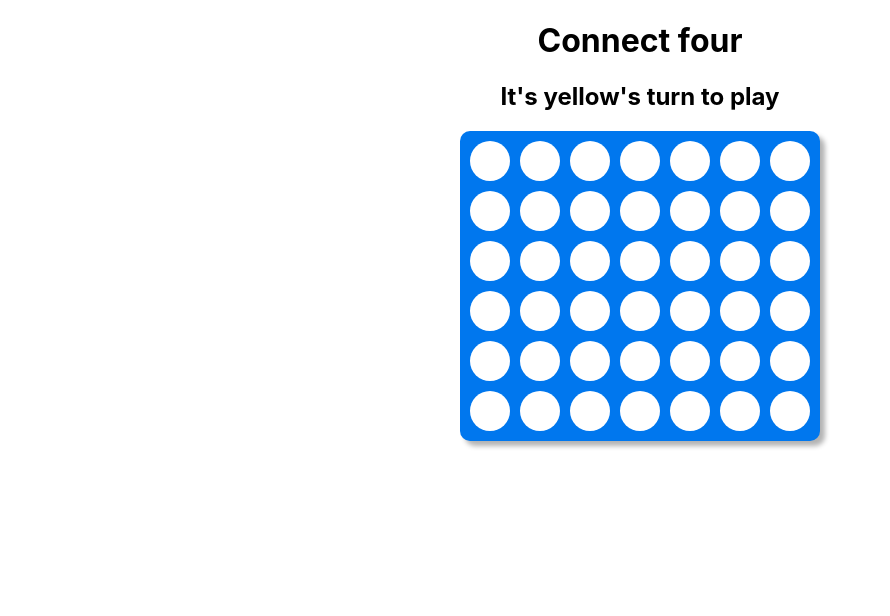
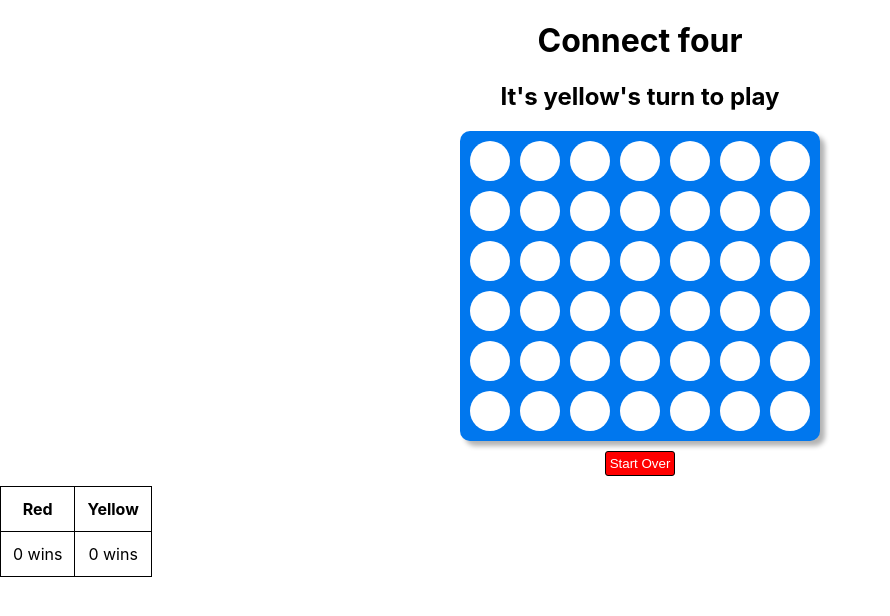
Before and after one commit to weirong-duke/connect4, a React (Create React App) app: page / in a window 1280 px wide. Shown: the top 616 px of the page, without its empty margins (0-890 px from the left). Built offline with nearby package versions, Linux system fonts and the light colour scheme.

Commit message:
Task 1 and task 2 for connect4

```diff
--- a/src/App.css
+++ b/src/App.css
@@ -14,6 +14,38 @@
   flex-direction: column;
   padding: 5px;
   box-shadow: 5px 5px 5px rgba(0, 0, 0, 0.3);
+}
+
+.Game-Board__button {
+  background-color: red;
+  border: 1px solid black;
+  border-radius: 3px;
+  color: white;
+  margin: 10px;
+  padding: 4px;
+}
+
+.Game-Board__button.winner {
+  background-color: green;
+}
+
+.Game-board__table {
+  display: flex;
+  flex-direction: row;
+  justify-content: center;
+  width: 100%;
+}
+
+.Game-Board__results {
+  border-collapse: collapse;
+}
+.Game-Board__results td {
+  border: 1px solid black;
+  padding: 12px;
+}
+
+.Game-Board__results thead td {
+  font-weight: bold;
 }
 
 .Game-Row {
--- a/src/App.tsx
+++ b/src/App.tsx
@@ -6,7 +6,7 @@ const App: React.FC = () => {
   return (
     <div className="App">
       <h1>Connect four</h1>
-      <Board />
+  <Board />
     </div>
   );
 };
--- /dev/null
+++ b/src/actions/reset.ts
@@ -0,0 +1,9 @@
+
+export interface ResetBoardAction {
+  type: "RESET_BOARD"
+}
+export function resetBoard(): ResetBoardAction {
+  return {
+    type: "RESET_BOARD"
+  };
+}
--- a/src/components/Board.tsx
+++ b/src/components/Board.tsx
@@ -1,10 +1,11 @@
-import React from "react";
+import React, {FC, useEffect, useState} from "react";
 import cn from "classnames";
-import { connect } from "react-redux";
+import { connect, DispatchProp} from "react-redux";
 import { RootState } from "../reducers";
 import { getBoard, getCurrentPlayer, getWinner } from "../reducers/selectors";
 import { Row } from "./Row";
 import { dropCoin } from "../actions/dropCoin";
+import {resetBoard} from '../actions/reset'
 import { Color } from "../types";
 
 interface Props {
@@ -12,50 +13,84 @@ interface Props {
   color: ReturnType<typeof getCurrentPlayer>;
   winner: ReturnType<typeof getWinner>;
   dropCoin: typeof dropCoin;
+  resetBoard: typeof resetBoard;
 }
 
-export class BoardComponent extends React.Component<Props> {
-  dropCoin = (column: number) => () => {
+type BoardComponentProps = Props;
+const BoardComponent: FC<BoardComponentProps> = ({board, color, winner, dropCoin, resetBoard}) => {
+  const [redWins, setRedWins] = useState<number>(0);
+  const [yellowWins, setYellowWins] = useState<number>(0);
+  console.log('winnder', winner);
+
+  useEffect(() => {
+    if (winner) {
+      if (winner.color === 'yellow') {
+        setYellowWins(wins => wins +1);
+      } else if (winner.color === 'red') {
+        setRedWins(wins => wins + 1);
+      }
+    }
+  }, [winner])
+
+  const dropCoinComponent = (column: number) => () => {
     // we only allow a player to drop a coin if there is no winner yet
-    if (!this.props.winner) {
-      this.props.dropCoin(column, this.props.color);
+    if (!winner) {
+      dropCoin(column, color);
     }
   };
 
-  displayHeader() {
+  const displayHeader = () => {
     // only display the winner if there is one
-    if (this.props.winner) {
-      return <h2>Congratulations, {this.props.winner.color} wins the game!</h2>;
+    if (winner) {
+      return <h2>Congratulations, {winner.color} wins the game!</h2>;
     } else {
-      return <h2>It's {this.props.color}'s turn to play</h2>;
+      return <h2>It's {color}'s turn to play</h2>;
     }
   }
 
-  displayRow = (colors: Color[], key: number) => {
+  const displayRow =  (colors: Color[], key: number) => {
     return (
       <Row
         row={key}
-        dropCoin={this.dropCoin}
+        dropCoin={dropCoinComponent}
         colors={colors}
         key={`column-${key}`}
-        winner={this.props.winner}
+        winner={winner}
       />
     );
   };
 
-  render() {
+  const handleClickButton = (e: React.MouseEvent<HTMLButtonElement>) => {
+    resetBoard();
+  };
+
   const classes = cn("Game-Board");
-
+  const buttonText = winner ? 'Play Again' : 'Start Over';
+  const buttonClass = winner ? 'winner' : '';
   return (
     <>
-        {this.displayHeader()}
+      {displayHeader()}
 
       <div className="Game">
-          <div className={classes}>{this.props.board.map(this.displayRow)}</div>
+        <div className={classes}>{board.map(displayRow)}</div>
       </div>
+      <button type="button" className={`Game-Board__button ${buttonClass}`} onClick={handleClickButton}>{buttonText}</button>
+      <div className={"Game-Board__table"}>
+        <table className="Game-Board__results">
+          <thead>
+          <tr><td>Red</td><td>Yellow</td></tr>
+          </thead>
+          <tbody>
+          <tr>
+            <td>{redWins} win{redWins === 1 ? '' : 's'}</td>
+            <td>{yellowWins} win{yellowWins === 1 ? '' : 's'}</td>
+          </tr>
+          </tbody>
+        </table>
+      </div>
+
     </>
   );
-  }
 }
 
 const mapState = (state: RootState) => ({
@@ -64,4 +99,4 @@ const mapState = (state: RootState) => ({
   winner: getWinner(state)
 });
 
-export const Board = connect(mapState, { dropCoin })(BoardComponent);
+export const Board = connect(mapState, { dropCoin, resetBoard })(BoardComponent);
--- a/src/reducers/game/board.ts
+++ b/src/reducers/game/board.ts
@@ -2,6 +2,8 @@ import { Color } from "../../types";
 import { Action } from "../../actions/types";
 import { dropCoin } from "./dropCoin";
 import { getInitialBoard } from "./getInitialBoard";
+import {ResetBoardAction} from '../../actions/reset';
+import {resetBoardFunction} from "./resetBoard";
 
 export type BoardState = Color[][];
 
@@ -9,13 +11,16 @@ const initialState: BoardState = getInitialBoard();
 
 export const reducer = (
   state: BoardState = initialState,
-  action: Action
+  action: Action | ResetBoardAction
 ): BoardState => {
+  console.log('reducer section', action)
+  let returnState: BoardState = initialState;
   switch (action.type) {
     case "DROP_COIN":
-      const { column, color } = action.payload;
+      const { column, color } = (action as Action).payload;
       return dropCoin(state, column, color);
-
+    case "RESET_BOARD":
+      return resetBoardFunction();
     default:
       return state;
   }
--- /dev/null
+++ b/src/reducers/game/resetBoard.ts
@@ -0,0 +1,7 @@
+import { BoardState } from "./board";
+import { Color } from "../../types";
+import {getInitialBoard} from "./getInitialBoard";
+
+export const resetBoardFunction = () => {
+  return getInitialBoard();
+}
```
Also changed, not shown: src/actions/dropCoin.ts (line endings or trailing spaces), 2 other files (tests, documents, lock files or other folders). Lines whose indentation alone changed are shown as unchanged.
